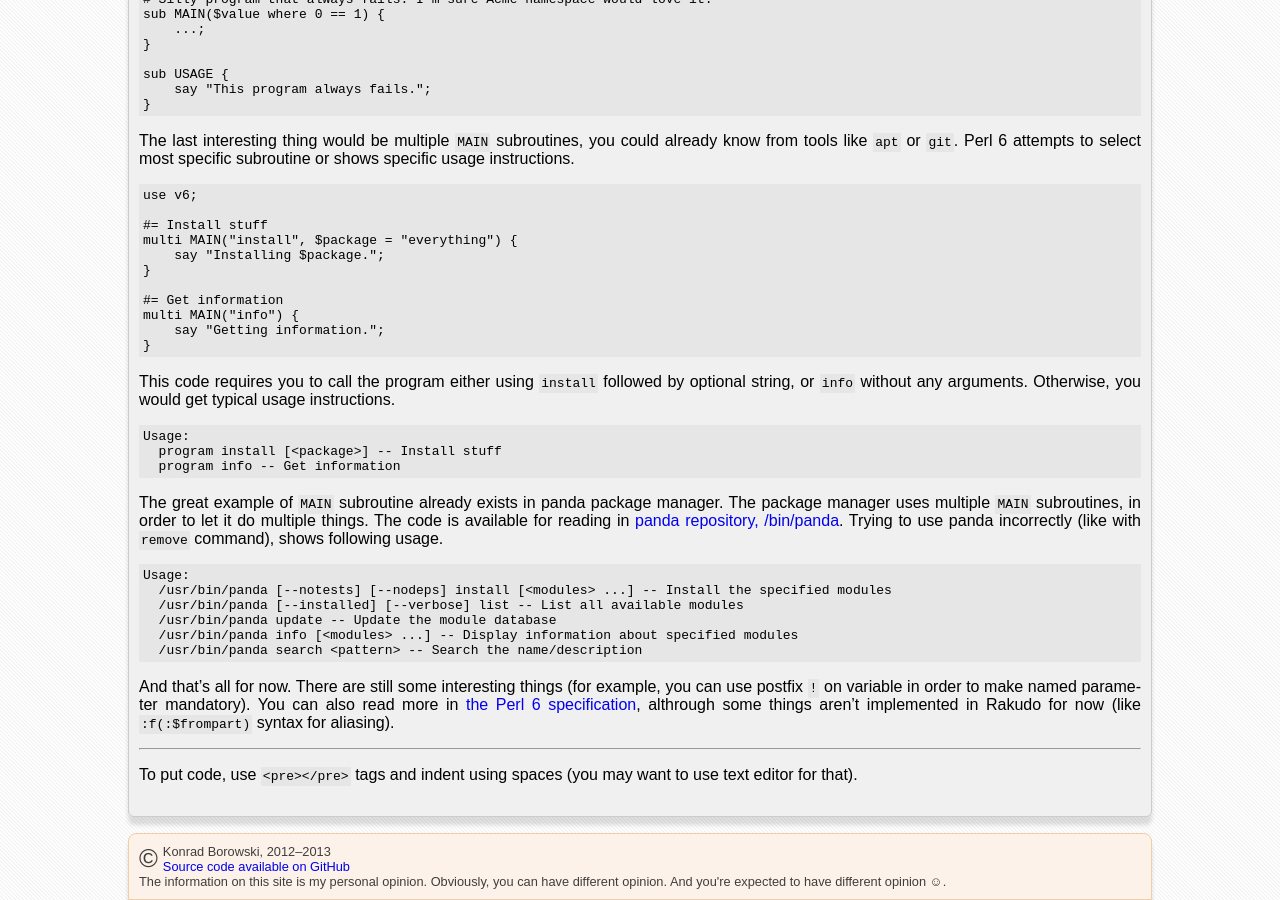
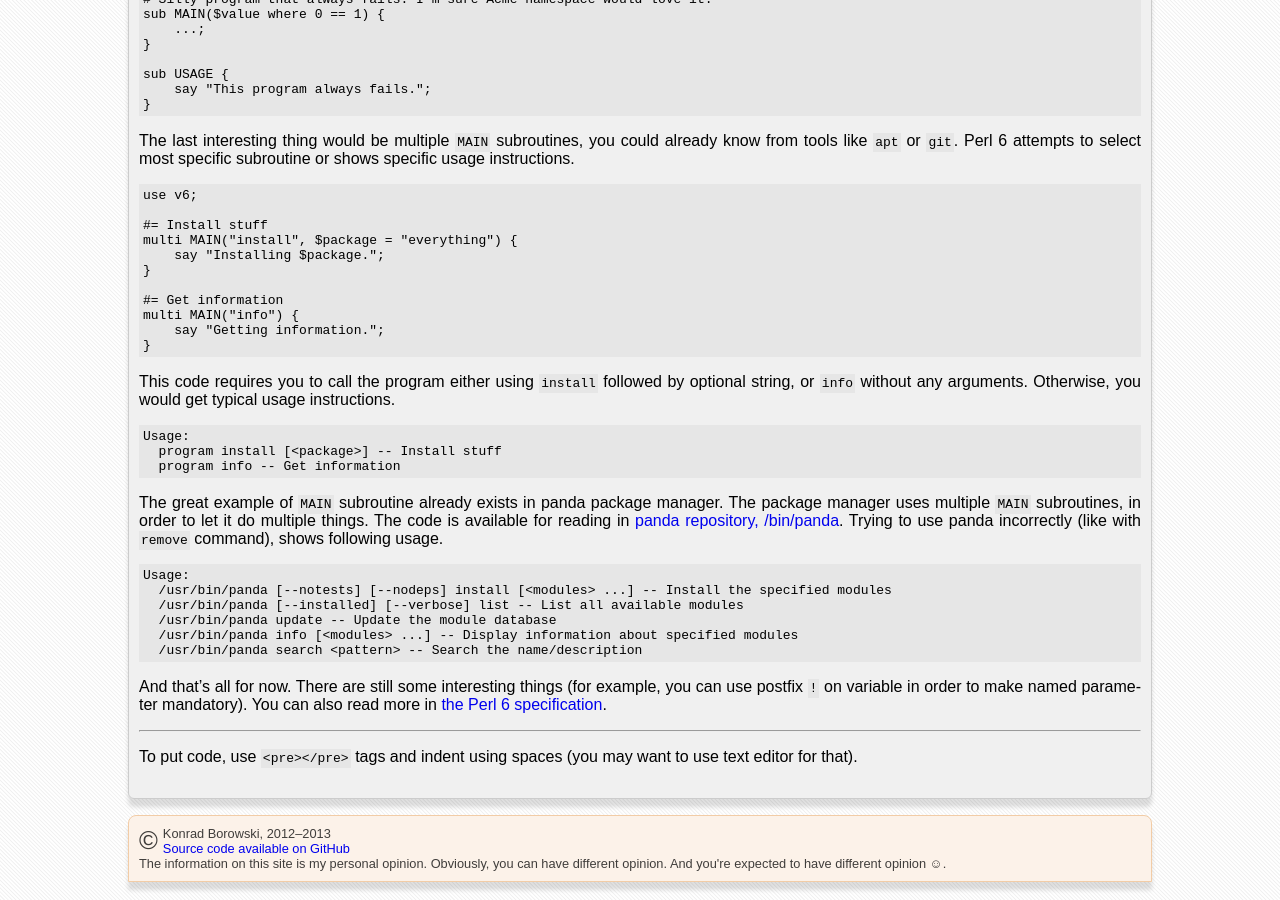
Before and after one commit to KamilaBorowska/old-xfix.github.io, a Jekyll site: the page built from _posts/2013-09-17-main-subroutine.md, in a window 1280 px wide and 900 px high, scrolled down 2393 px. Built offline with Jekyll 4.4.1, drawn with Linux system fonts in a browser that asks for light colours; some web fonts are replaced; comment, search, counter and statistics services are not loaded.

Commit message:
My mistake

```diff
--- a/_posts/2013-09-17-main-subroutine.md
+++ b/_posts/2013-09-17-main-subroutine.md
@@ -216,6 +216,4 @@ following usage.
 And that's all for now. There are still some interesting things (for
 example, you can use postfix `!` on variable in order to make named
 parameter mandatory). You can also read more in [the Perl 6
-specification](http://perlcabal.org/syn/S06.html#Declaring_a_MAIN_subroutine),
-althrough some things aren't implemented in Rakudo for now (like
-`:f(:$frompart)` syntax for aliasing).
+specification](http://perlcabal.org/syn/S06.html#Declaring_a_MAIN_subroutine).
```
